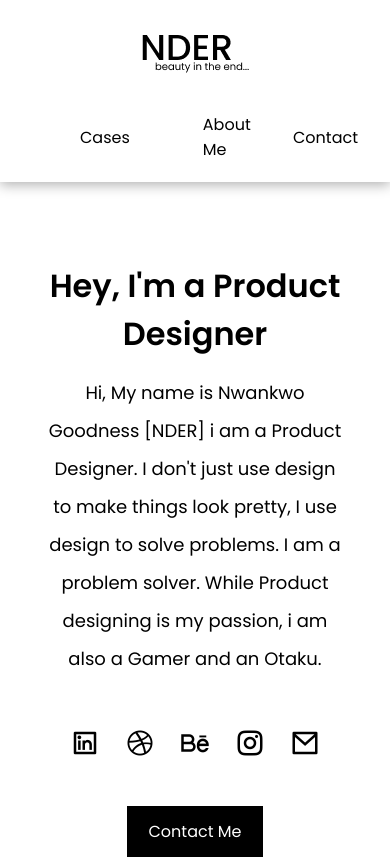
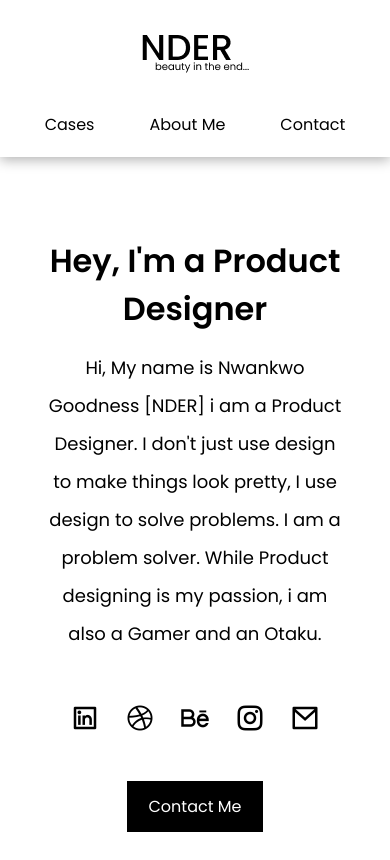
Before and after one commit to Franklin-raph/Nder, a plain HTML site: page index.html in a window 390 px wide. Shown: the top 860 px of the page. Drawn offline with nearby package versions, Linux system fonts and the light colour scheme.

Commit message:
updated the navbar

```diff
--- a/css/style.css
+++ b/css/style.css
@@ -28,7 +28,6 @@ h1{
     justify-content: space-between;
     padding: 20px 5rem;
     background-color: var(--primary-color);
-    /* box-shadow: 0 3px 12px var(--grey-color); */
     font-size: 1.2rem;
 }
 
@@ -625,9 +624,6 @@ input:focus, textarea:focus{
         padding-left: 2rem;
         padding-right: 2rem;
     }
-    .navItems .case{
-        margin: 0 3rem;
-    }
 
     #homeSection{
         margin-top: 5rem;
@@ -640,8 +636,9 @@ input:focus, textarea:focus{
         width: 85%;
     }
     .navItems{
-        gap: 25px;
+        gap: 55px;
         font-size: 1rem;
+        width: 100%;
     }
 
     .tradeMark{
@@ -735,10 +732,6 @@ input:focus, textarea:focus{
         font-size: 1.8rem;
     }
 
-    .navItems .case{
-        margin: 0;
-    }
-
     input, textarea{
         width: 280px;
     }
--- a/index.html
+++ b/index.html
@@ -18,7 +18,7 @@
             </div>
             <!-- <i class="ri-menu-3-line"></i> -->
                 <ul class="navItems">
-                    <li><a href="/cases.html" class="case">Cases</a></li>
+                    <li><a href="/cases.html">Cases</a></li>
                     <li><a href="/aboutme.html">About Me</a></li>
                     <li><a href="/contact.html">Contact</a></li>
                 </ul>
```
Also changed, not shown: aboutme.html (+1 -1 lines), casepage.html (+1 -1 lines), cases.html (+1 -1 lines), contact.html (+1 -1 lines).
